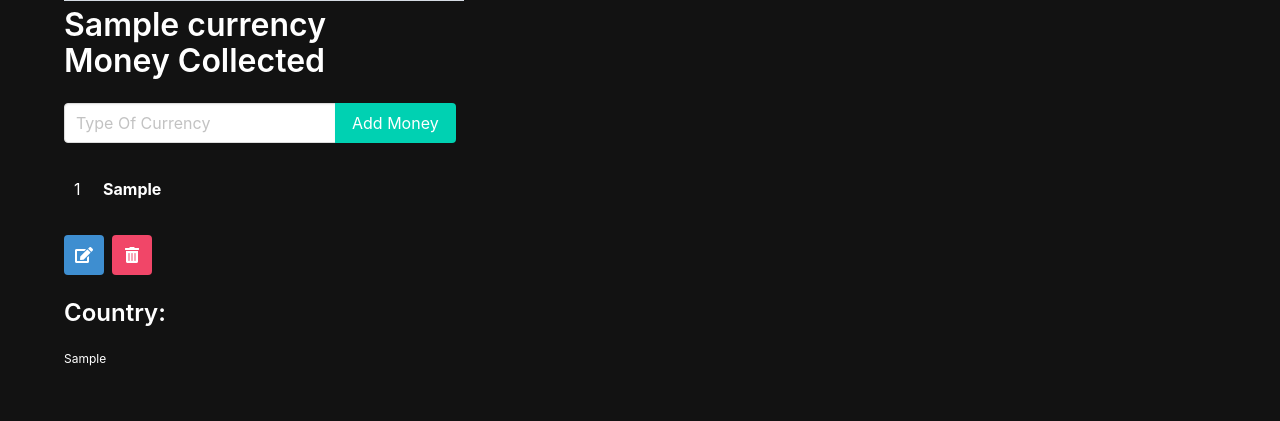
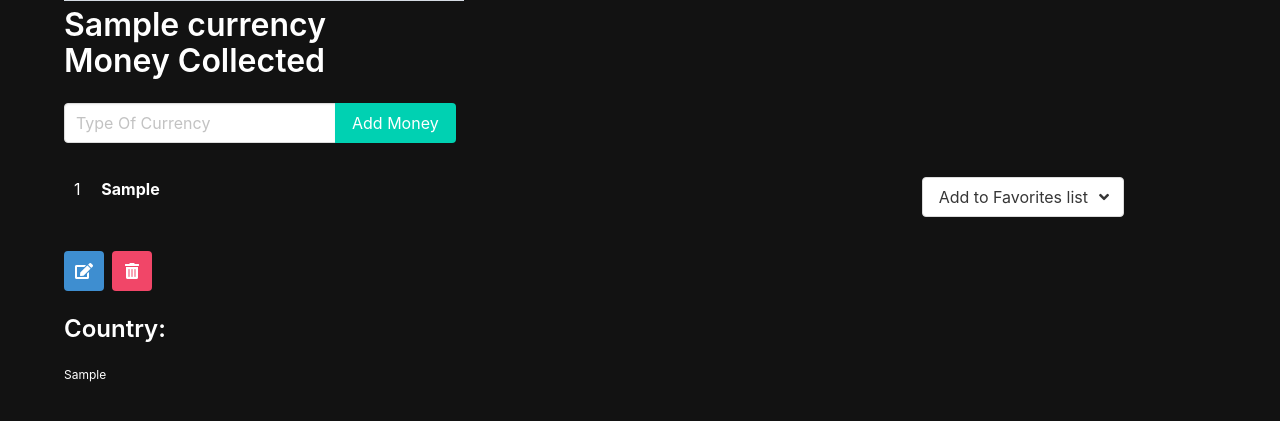
Before and after one commit to kellims/Currency-Lab, a Django app: page /currency/1/ in a window 1280 px wide. Shown: the part 351-772 px from the top of the page. Run offline with Django 4.2, Linux system fonts and the light colour scheme; tables that the repository leaves empty hold one stand-in row (values such as "Sample post"); grey boxes marked "Sample" are stand-in pictures.

Commit message:
many to many relationship completed

```diff
--- a/main_app/static/scripts/main.js
+++ b/main_app/static/scripts/main.js
@@ -3,3 +3,7 @@ $(".navbar-burger").click(function () {
     $(".navbar-burger").toggleClass("is-active");
     $(".navbar-menu").toggleClass("is-active");
   });
+
+  $(".dropdown").click(function (event) {
+    $(this).toggleClass("is-active");
+  });
--- a/main_app/templates/currency_detail.html
+++ b/main_app/templates/currency_detail.html
@@ -34,6 +34,26 @@
     <div class="money">
       <span>{{forloop.counter}}</span>
       <span><b>{{money.type}}</b></span>
+      <span>
+        <div class="dropdown">
+            <div class="dropdown-trigger">
+                <button class="button" aria-haspopup="true" aria-controls="dropdown-menu">
+                    <span>Add to Favorites list</span>
+                    <span class="icon is-small">
+                        <i class="fas fa-angle-down" aria-hidden="true"></i>
+                    </span>
+                </button>
+            </div>
+            <div class="dropdown-menu" id="dropdown-menu" role="menu">
+                <div class="dropdown-content">
+                    {% for favorites in favorites %}
+                        <a href="{% url 'favorites_money_assoc' favorites.pk money.pk %}?assoc=add"
+                           class="dropdown-item">{{ favorites.title }}</a>
+                    {% endfor %}
+                </div>
+            </div>
+        </div>
+    </span>
     </div>
 		{% empty %}
     <article class="message">
--- a/main_app/views.py
+++ b/main_app/views.py
@@ -67,6 +67,11 @@ class CurrencyDetail(DetailView):
     model = Currency
     template_name = "currency_detail.html"
 
+    def get_context_data(self, **kwargs):
+        context = super().get_context_data(**kwargs)
+        context["favorites"] = Favorites.objects.all()
+        return context
+
 
 class CurrencyUpdate(UpdateView):
     model = Currency
```
